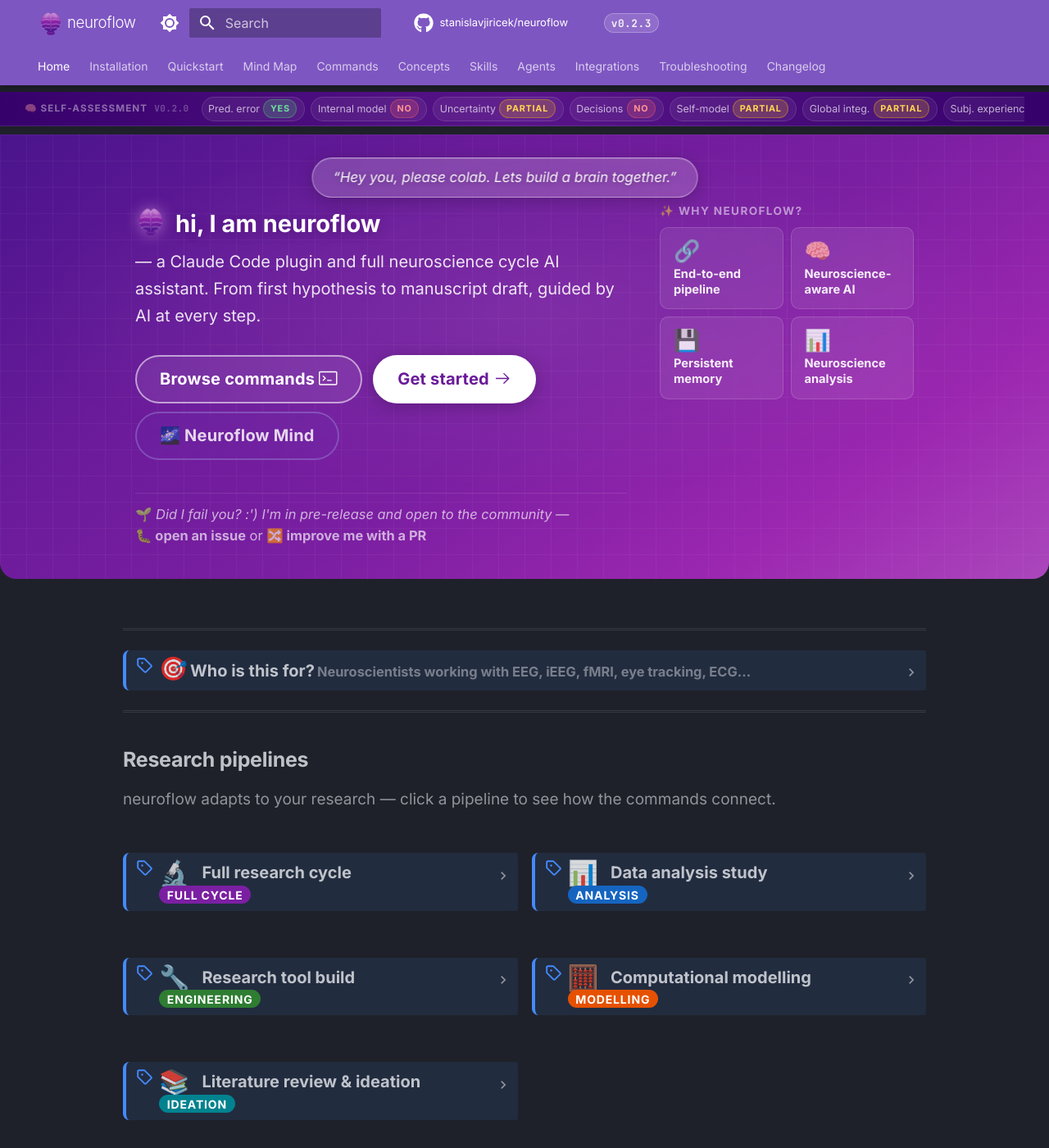
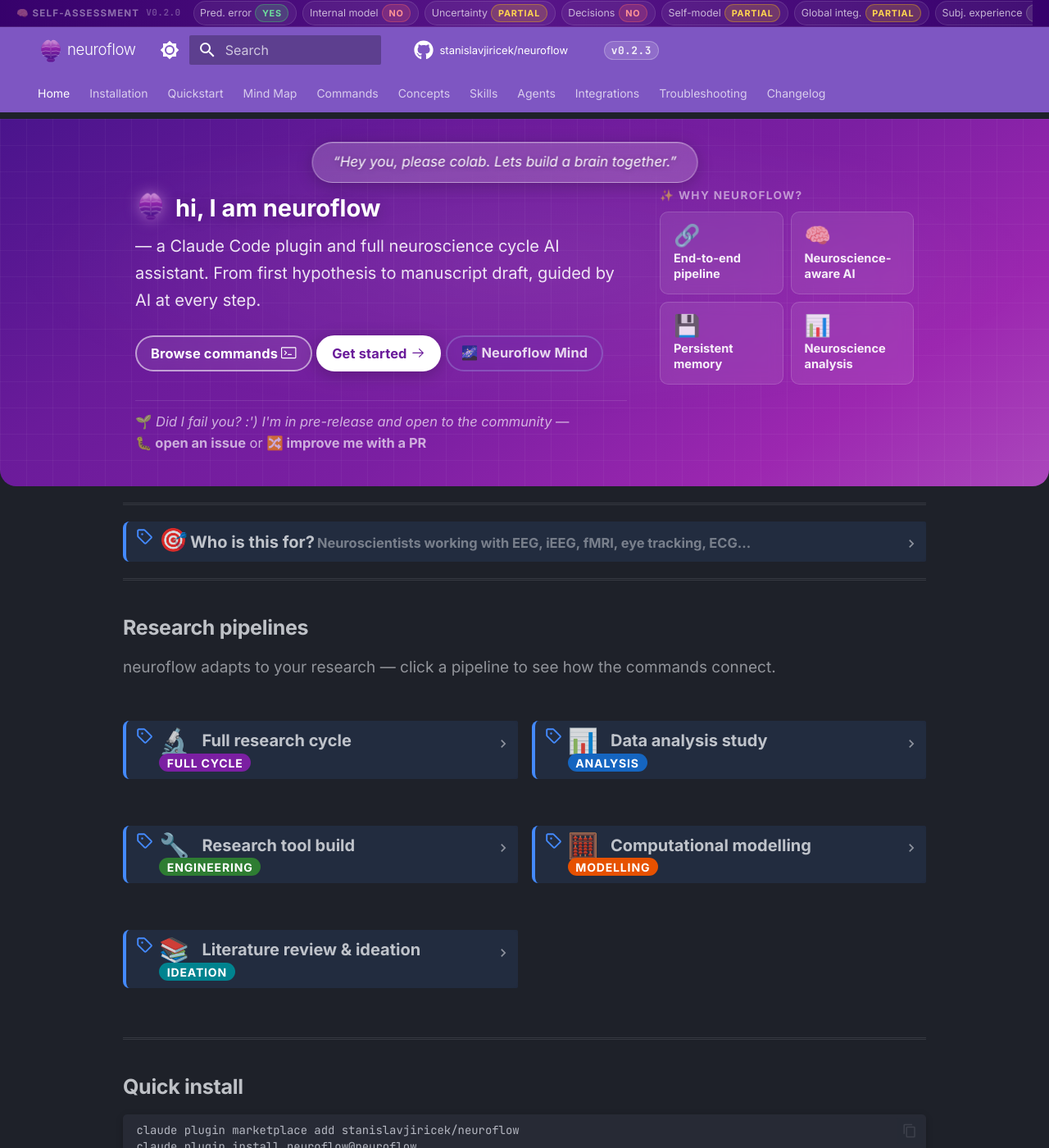
Before and after one commit to stanislavjiricek/neuroflow, an MkDocs documentation site: the page built from docs/index.md, in a window 1280 px wide and 1400 px high. Shown: the whole window at 82% size. Built offline with MkDocs 1.6.1 and Material for MkDocs 9.7.7, drawn with Linux system fonts in a browser that asks for light colours; comment, search, counter and statistics services are not loaded.

Commit message:
feat: homepage UI improvements - sa-bar at top, smaller buttons, reduced spacing
Co-authored-by: stanislavjiricek <59423067+stanislavjiricek@users.noreply.github.com>

```diff
--- a/docs/stylesheets/extra.css
+++ b/docs/stylesheets/extra.css
@@ -9,6 +9,7 @@
   --nf-shadow-lg: 0 8px 32px rgba(0, 0, 0, 0.14);
   --nf-transition: 0.2s cubic-bezier(0.4, 0, 0.2, 1);
   --nf-glow: 0 0 0 3px rgba(103, 58, 183, 0.18);
+  --nf-z-sa-bar: 9999;
 }
 
 [data-md-color-scheme="slate"] {
@@ -74,11 +75,25 @@ body:has(.hero) .md-main {
   overflow-x: hidden;
 }
 
+/* ── Self-assessment bar: push header below it when fixed at top ─────────── */
+body.has-sa-bar .md-header {
+  top: var(--sa-bar-height, 20px);
+}
+
+body.has-sa-bar {
+  padding-top: var(--sa-bar-height, 20px);
+}
+
 /* ── Section separators ───────────────────────────────────────────────────── */
 hr {
   border: none;
   border-top: 1px solid var(--md-default-fg-color--lightest);
   margin: 2.8rem 0;
+}
+
+/* Reduce section separator spacing on homepage */
+body:has(.hero) hr {
+  margin: 1rem 0;
 }
 
 /* ── Admonition tweaks ────────────────────────────────────────────────────── */
@@ -182,15 +197,21 @@ hr {
 /* ── Hero button group ────────────────────────────────────────────────────── */
 .hero-buttons {
   display: flex;
-  justify-content: center;
-  align-items: center;
-  gap: 0.5rem;
-  flex-wrap: wrap;
-  margin: 0.6rem 0 0.3rem;
+  justify-content: flex-start;
+  align-items: center;
+  gap: 0.4rem;
+  flex-wrap: nowrap;
+  margin: 0.5rem 0 0.3rem;
 }
 
 .hero-buttons .md-button {
   margin: 0;
+}
+
+@media screen and (max-width: 480px) {
+  .hero-buttons {
+    flex-wrap: wrap;
+  }
 }
 
 /* ── Hero section ─────────────────────────────────────────────────────────── */
@@ -208,7 +229,7 @@ hr {
   margin-left: calc(50% - 50vw);
   margin-right: 0;
   margin-top: 0;
-  margin-bottom: 3rem;
+  margin-bottom: 0;
   position: relative;
   overflow: hidden;
 }
@@ -338,11 +359,12 @@ hr {
 .hero .md-button {
   position: relative;
   z-index: 1;
-  margin: 0.25rem 0.4rem 0.25rem 0;
+  margin: 0;
   border-radius: 50px;
   font-weight: 700;
+  font-size: 0.82rem;
   letter-spacing: 0.01em;
-  padding: 0.55rem 1.4rem;
+  padding: 0.32rem 0.85rem;
   transition: transform var(--nf-transition), box-shadow var(--nf-transition), background var(--nf-transition);
 }
 
@@ -1461,8 +1483,11 @@ body:has(.nf-mind-fullscreen) .md-content__inner {
 
 /* ── Self-assessment bar (between nav tabs and hero) ─────────────────────── */
 .sa-bar {
-  width: 100vw;
-  margin-left: calc(50% - 50vw);
+  position: fixed;
+  top: 0;
+  left: 0;
+  right: 0;
+  width: 100%;
   background: linear-gradient(90deg,
     rgba(55, 0, 110, 0.97) 0%,
     rgba(90, 20, 140, 0.97) 50%,
@@ -1470,14 +1495,12 @@ body:has(.nf-mind-fullscreen) .md-content__inner {
   display: flex;
   align-items: center;
   gap: 0.75rem;
-  padding: 0.28rem 1.5rem;
+  padding: 0.06rem 1rem;
   border-bottom: 1px solid rgba(255, 255, 255, 0.1);
-  margin-top: 0;
-  margin-bottom: 0.5rem;
+  margin: 0;
   scrollbar-width: none;
   -ms-overflow-style: none;
-  position: relative;
-  z-index: 5;
+  z-index: var(--nf-z-sa-bar);
 }
 
 .sa-bar-label {
@@ -1559,7 +1582,7 @@ body:has(.nf-mind-fullscreen) .md-content__inner {
   opacity: 0;
   pointer-events: none;
   transition: opacity 0.15s ease;
-  z-index: 9999;
+  z-index: var(--nf-z-sa-bar);
   backdrop-filter: blur(12px);
   box-shadow: 0 6px 20px rgba(0, 0, 0, 0.5), 0 0 0 1px rgba(180, 100, 255, 0.12);
 }
--- a/overrides/main.html
+++ b/overrides/main.html
@@ -11,6 +11,20 @@
     badge.className = 'nf-header-version';
     badge.textContent = 'v{{ config.extra.version }}';
     inner.appendChild(badge);
+  });
+
+  /* ── Self-assessment bar: fix at very top and push header below ──────────── */
+  document$.subscribe(function () {
+    var bar = document.querySelector('.sa-bar');
+    if (bar) {
+      document.body.classList.add('has-sa-bar');
+      /* Use measured height; fall back to 20px (typical thin-bar height) */
+      var h = bar.getBoundingClientRect().height || 20;
+      document.documentElement.style.setProperty('--sa-bar-height', h + 'px');
+    } else {
+      document.body.classList.remove('has-sa-bar');
+      document.documentElement.style.removeProperty('--sa-bar-height');
+    }
   });
 
   /* ── Quote bubbles on homepage ───────────────────────────────────────────── */
```
